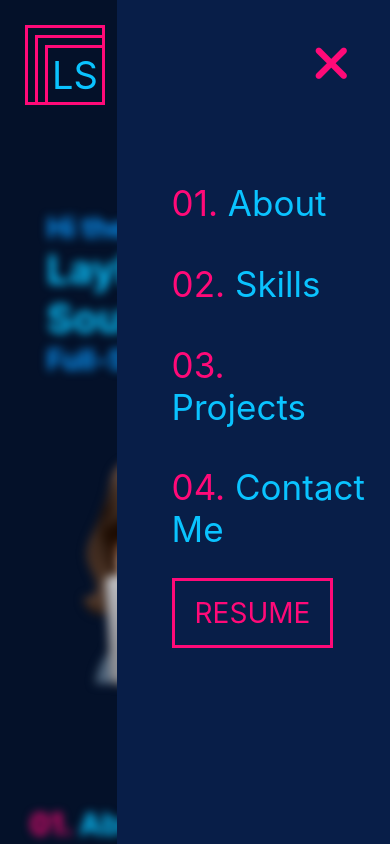
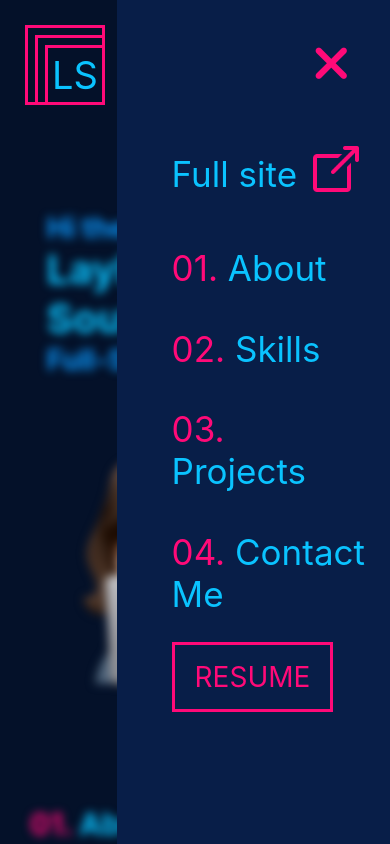
Before and after one commit to LaylaSouthcombe/Portfolio, a React (Create React App) app: page / in a window 390 px wide. Both pictures are taken after a click on the button 325 px from the left and 63 px from the top of the page. Shown: the top 844 px of the page. Built offline with nearby package versions, Linux system fonts and the light colour scheme.

Commit message:
style link to full site

```diff
--- a/src/layout/NavBar/index.js
+++ b/src/layout/NavBar/index.js
@@ -1,5 +1,7 @@
 import React, { useState } from 'react'
 import { Link } from "react-scroll";
+
+import linkIcon from '../../images/icon-link.png'
 
 const NavBar = ({setBodyBlur, setzIndex}) => {
     const [display, setDisplay] = useState("none")
@@ -56,6 +58,7 @@ const NavBar = ({setBodyBlur, setzIndex}) => {
             </div>
             <div className="sideModal" style={{display: display}}>
                 <ul className="sideNavBar">
+                    <li className="linkLi">Full site<a href="https://laylasouthcombe.netlify.app/" target="_blank" rel="noreferrer"><img src={linkIcon} alt="Open full portfolio link icon"/></a></li>
                     <li><Link activeClass="active" smooth spy to="about" offset={-200}><span className="number">01.</span> About</Link></li>
                     <li><Link activeClass="active" smooth spy to="skills" offset={-230}><span className="number">02.</span> Skills</Link></li>
                     <li><Link activeClass="active" smooth spy to="projects" offset={-320}><span className="number">03.</span> Projects</Link></li>
--- a/src/layout/NavBar/style.css
+++ b/src/layout/NavBar/style.css
@@ -75,7 +75,7 @@ header {
 }
 
 .sideNavBar {
-    padding-top: 20vh;
+    padding-top: 15vh;
 }
 
 .sideNavBar > li {
@@ -85,7 +85,21 @@ header {
     padding-left: 20%;
     font-size: 1.75em;
 }
+.sideNavBar > li > a{
+    cursor: pointer
+}
 
+.linkLi {
+    display: flex;
+    align-items: center;
+    justify-content: space-between;
+}
+.linkLi > a {
+    width: 60px;
+}
+.linkLi > a > img{
+    width: 60px;
+}
 .navIcon {
     z-index: 9999;
     margin: 25px;
@@ -128,10 +142,24 @@ header {
         height: 100vh;
     }
     .sideNavBar > li {
-        font-size: 1.5em;
+        font-size: 1.75em;
     }
     .sideNavBar {
-        padding-top: 5vh;
+        padding-top: 10vh;
+    }
+    /* .sideNavBar {
+        padding-top: 15vh;
+    } */
+
+
+    .linkLi {
+        width: 325px;
+    }
+    .linkLi > a {
+        width: 70px;
+    }
+    .linkLi > a > img{
+        width: 70px;
     }
 }
 @media (min-width: 1024px) {
```
